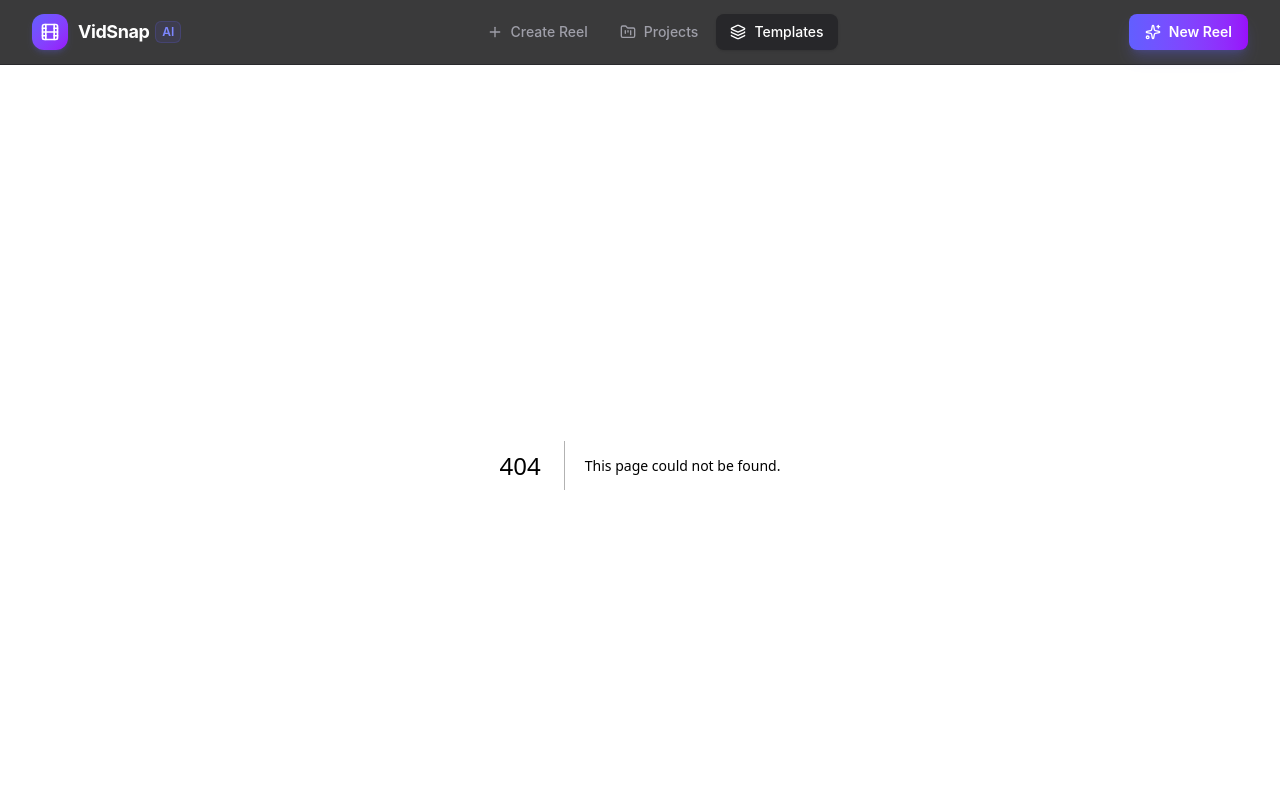
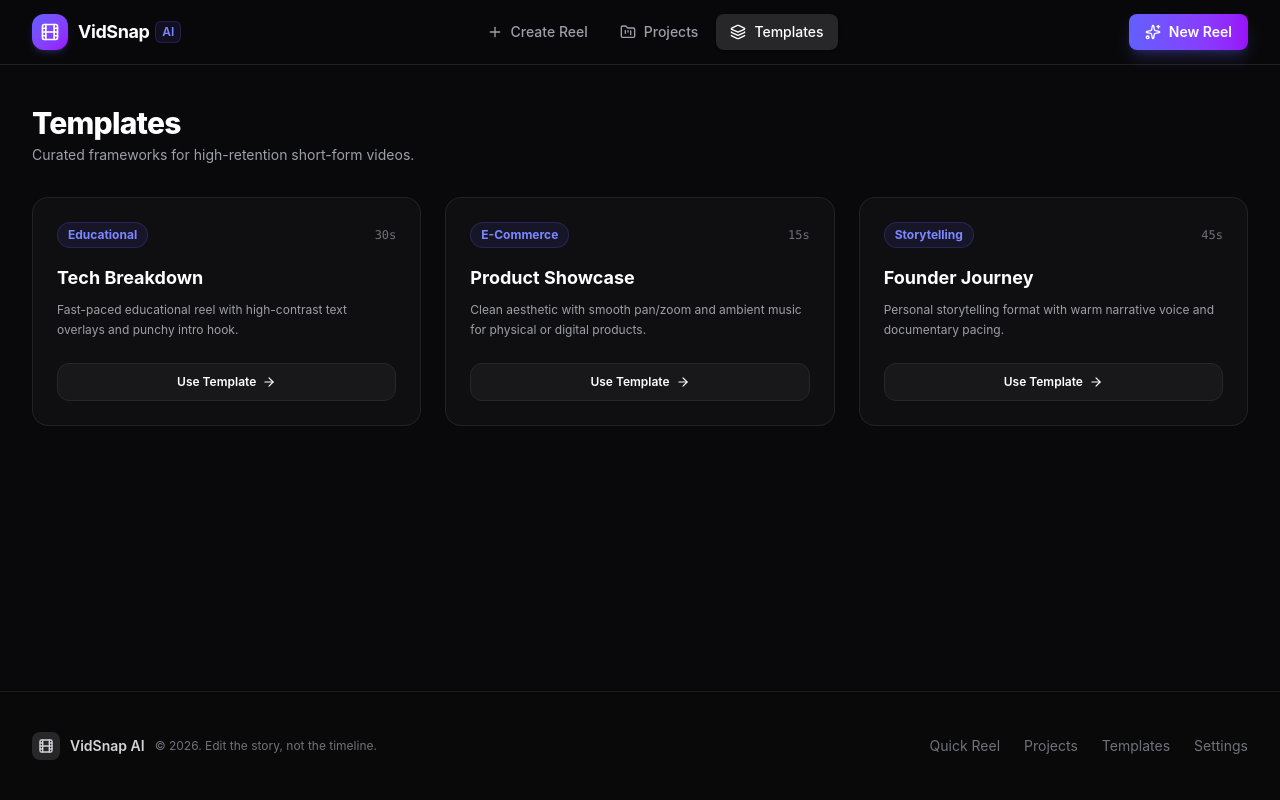
Before and after one commit to TechGenDM/VidSnap_AI, a Next.js app in the folder frontend/: page /templates in a window 1280 px wide. Before the commit this address had no page. Shown: the top 800 px of the page. Built offline with nearby package versions, Linux system fonts and the light colour scheme.

Commit message:
feat(templates): build templates showcase gallery page

```diff
--- /dev/null
+++ b/frontend/app/templates/page.tsx
@@ -0,0 +1,73 @@
+import Link from "next/link";
+import { Layers, Plus, Sparkles, ArrowRight } from "lucide-react";
+
+export default function TemplatesPage() {
+  const templates = [
+    {
+      id: "tech_breakdown",
+      title: "Tech Breakdown",
+      description: "Fast-paced educational reel with high-contrast text overlays and punchy intro hook.",
+      tag: "Educational",
+      duration: "30s",
+    },
+    {
+      id: "product_showcase",
+      title: "Product Showcase",
+      description: "Clean aesthetic with smooth pan/zoom and ambient music for physical or digital products.",
+      tag: "E-Commerce",
+      duration: "15s",
+    },
+    {
+      id: "founder_story",
+      title: "Founder Journey",
+      description: "Personal storytelling format with warm narrative voice and documentary pacing.",
+      tag: "Storytelling",
+      duration: "45s",
+    },
+  ];
+
+  return (
+    <div className="mx-auto max-w-7xl px-4 sm:px-6 lg:px-8 py-10 w-full">
+      <div className="flex flex-col sm:flex-row sm:items-center justify-between gap-4 mb-8">
+        <div>
+          <h1 className="text-3xl font-extrabold tracking-tight text-white mb-1">
+            Templates
+          </h1>
+          <p className="text-sm text-zinc-400">
+            Curated frameworks for high-retention short-form videos.
+          </p>
+        </div>
+      </div>
+
+      <div className="grid grid-cols-1 md:grid-cols-3 gap-6">
+        {templates.map((tpl) => (
+          <div
+            key={tpl.id}
+            className="glass-card rounded-2xl p-6 flex flex-col justify-between group hover:border-indigo-500/40 transition-all"
+          >
+            <div>
+              <div className="flex items-center justify-between mb-4">
+                <span className="text-xs font-bold text-indigo-400 bg-indigo-500/10 border border-indigo-500/20 px-2.5 py-1 rounded-full">
+                  {tpl.tag}
+                </span>
+                <span className="text-xs font-mono text-zinc-500">{tpl.duration}</span>
+              </div>
+              <h3 className="text-lg font-bold text-white mb-2">{tpl.title}</h3>
+              <p className="text-xs text-zinc-400 leading-relaxed mb-6">
+                {tpl.description}
+              </p>
+            </div>
+
+            <Link
+              href="/create?mode=quick"
+              className="w-full flex items-center justify-center gap-1.5 py-2.5 rounded-xl bg-zinc-900 border border-zinc-800 hover:border-indigo-500 hover:bg-zinc-800 text-xs font-semibold text-white transition-all"
+            >
+              <span>Use Template</span>
+              <ArrowRight className="h-3.5 w-3.5" />
+            </Link>
+          </div>
+        ))}
+      </div>
+    </div>
+  );
+}
```
